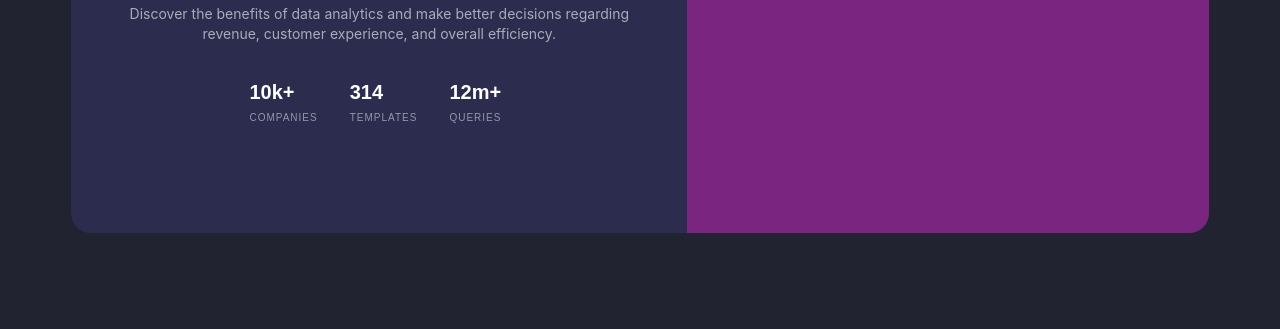
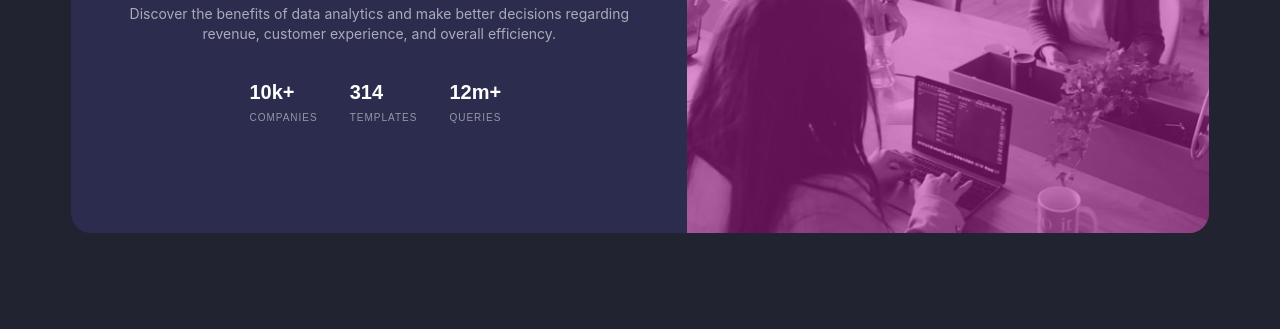
Before and after one commit to sijanxo/asset_for_codepen-1, a plain HTML site: page index.html in a window 1280 px wide. Shown: the part 375-704 px from the top of the page. Drawn offline with Linux system fonts and the light colour scheme.

Commit message:
Update index.html

```diff
--- a/index.html
+++ b/index.html
@@ -4,7 +4,7 @@
   <meta charset="UTF-8">
   <meta name="viewport" content="width=device-width, initial-scale=1.0"> <!-- displays site properly based on user's device -->
 
-  <link rel="icon" type="image/png" sizes="32x32" href="./images/favicon-32x32.png">
+  <link rel="icon" type="image/png" sizes="32x32" href="favicon-32x32.png">
 
   <title>Frontend Mentor | Stats preview card component</title>
 
@@ -35,7 +35,7 @@
     }
     .image{
       background: rgba(106, 54, 158 ,.2);
-      background-image: url("images/image-header-desktop.jpg");
+      background-image: url("image-header-desktop.jpg");
       background-size:cover;
       background-repeat: no-repeat;
       width: 100%;
```
